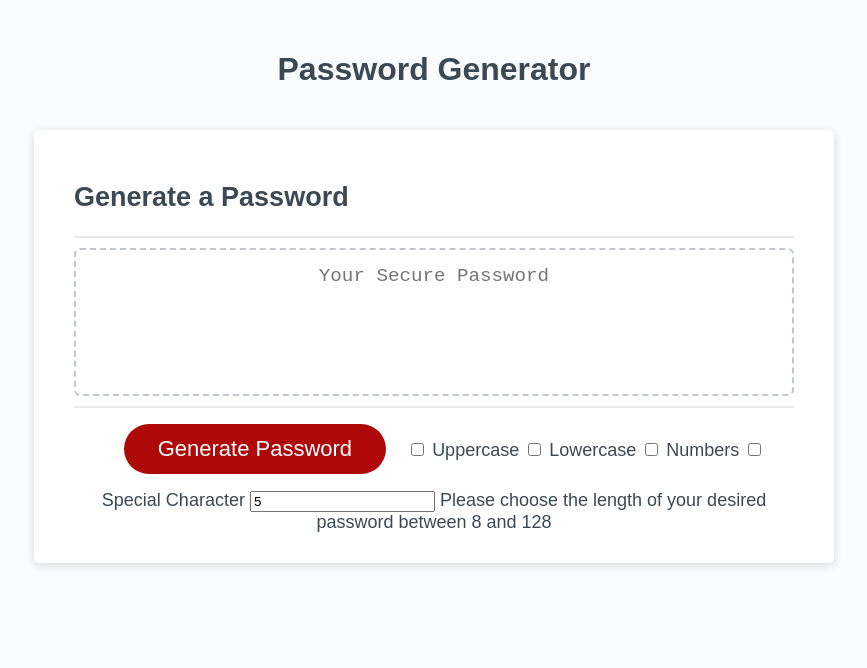
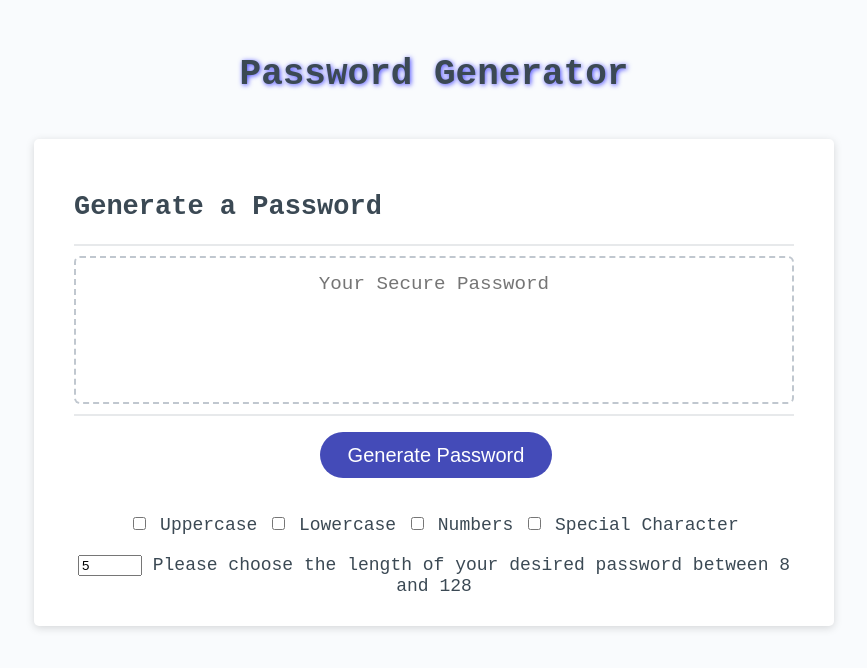
Before and after one commit to SherlockTheHomie/Password-Gen, a plain HTML site: page index.html in a window 1280 px wide. Both pictures are taken after typing "5" into the empty fields and a click on the button "Generate Password". Shown: the whole page, without its empty margins (206-1073 px from the left). Drawn offline with Linux system fonts and the light colour scheme.

Commit message:
Cleaned up code and made sure functions had access to  their required variables and reduced the variables in global

```diff
--- a/Assets/CSS/style.css
+++ b/Assets/CSS/style.css
@@ -13,7 +13,7 @@ body,
 }
 
 body {
-  font-family: sans-serif;
+  font-family:monospace;
   background-color: #f9fbfd;
 }
 
@@ -22,7 +22,10 @@ body {
   padding-left: 20px;
   padding-right: 20px;
 }
-
+h1 {
+  font-size: 36px;
+  text-shadow: 1px 1px 5px rgb(74, 74, 255);
+}
 header {
   text-align: center;
   padding: 20px;
@@ -74,16 +77,16 @@ header {
 
 .btn {
   border: none;
-  background-color: hsl(360, 91%, 36%);
+  background-color: rgb(68, 75, 184);
   border-radius: 25px;
-  box-shadow: rgba(0, 0, 0, 0.1) 0px 1px 6px 0px rgba(0, 0, 0, 0.2) 0px 1px 1px
+  box-shadow: rgba(0, 0, 0, 0.1) 5px 8px 6px 8px rgba(0, 0, 0, 0.2) 9px 8px 20px
     0px;
   color: hsl(0, 0%, 100%);
   display: inline-block;
-  font-size: 22px;
+  font-size: 20px;
   line-height: 22px;
   margin: 16px 16px 16px 20px;
-  padding: 14px 34px;
+  padding: 12px 28px;
   text-align: center;
   cursor: pointer;
 }
--- a/Assets/Logic/script.js
+++ b/Assets/Logic/script.js
@@ -1,32 +1,23 @@
-// Assignment Code
+// Assigned variable and event listener to generate button
+// Declared variable passwordLength in global because it's used in multiple functions.
 var generateBtn = document.querySelector("#generate");
+generateBtn.addEventListener("click", writePassword);
+let passwordLength = document.getElementById("PasswordLength");
 
-// Write password to the #password input
-function writePassword() {
-  var password = generatePassword();
-  var passwordText = document.querySelector("#password");
-
-  passwordText.value = password;
-}
-
+// Primary function, declaring variables for the four character groups
+// and created the strings required as well as linking their associated checkbox's to the document.
+//
+function concatArrays() {
   let lowerCase = "abcdefghijklmnopqrstuvwxyz".split("");
   let upperCase = "ABCDEFGHIJKLMNOPQRSTUVWXYZ".split("");
   let numBers = "1234567890".split("");
   let specialChar = "!#$%&'()*+,-./:;<=>?@[]^_`{|}~".split("");
-
-let selectedArrays = [];
-
-
   let upBox = document.getElementById("Uppercase");
   let lwBox = document.getElementById("Lowercase");
   let nmBox = document.getElementById("Numbers");
   let spBox = document.getElementById("Specialchars");
-let passwordLength = document.getElementById("PasswordLength");
-
-concatArrays();
-
-function concatArrays() {
-  if (upBox.checked && lwBox.checked && nmBox.checked && spBox.checked === false) {
+  let selectedArrays = [];
+if ((upBox.checked || lwBox.checked || nmBox.checked || spBox.checked) === false) {
     alert("Please select at least one character type to generate your password");
     return;
   } if (lwBox.checked === true) {
@@ -41,43 +32,21 @@ function concatArrays() {
   return selectedArrays;
 }
 
-function generatePassword() {
+function generatePassword(selectedArrays) {
+
   randomArray = [];
   for (let i = 0; i < passwordLength.valueAsNumber; i++) {
-      let randomNumber = Math.floor(Math.random()*selectedArrays.length);
+    let randomNumber = Math.floor(Math.random() * selectedArrays.length);
     randomArray = randomArray.concat(selectedArrays[randomNumber]);
   }
   return randomArray.join('');
 }
 
-generateBtn.addEventListener("click", writePassword);
+function writePassword() {
 
-// if (selectedArrays === ) {
-  // }
+  var password = generatePassword(concatArrays());
+  var passwordText = document.querySelector("#password");
 
 
-
-
-// Add event listener to generate button
-
-
-
-  // Get the checkbox
-
-
-// I did this first, even though Thomas said it was making more work.
-// if (upBox.checked === true) {
-//     upperAlpha = true;
-//   if (lwBox.checked === true)
-//     lowerAlpha = true;
-//   if (nmBox.checked === true)
-//     numBer = true;
-//   if (spBox.checked === true)
-//     specChar = true;
-// let lowerAlpha = [];
-// let upperAlpha = [];
-// let numBer = [];
-// let specChar = [];
-//     return
-//   }
-// }
+  passwordText.value = password;
+}
--- a/index.html
+++ b/index.html
@@ -26,6 +26,7 @@
         </div>
         <div class="card-footer">
           <button id="generate" class="btn">Generate Password</button>
+          <br></br>
           <input type="checkbox" id="Uppercase" value="">
           <Label for="Uppercase">Uppercase</Label>
           <input type="checkbox" id="Lowercase" value="">
@@ -34,8 +35,11 @@
           <Label for="Numbers">Numbers</Label>
           <input type="checkbox" id="Specialchars" value="">
           <Label for="Specialchars">Special Character</Label>
-          <input type="number" id="PasswordLength" value="">
+          <br></br>
+        <form>
+          <input type="number" id="PasswordLength" min="8" max="128">
           <label for="Password Length">Please choose the length of your desired password between 8 and 128</label>
+        </form>
         </div>
       </div>
     </div>
```
Lines whose indentation alone changed are shown as unchanged.
